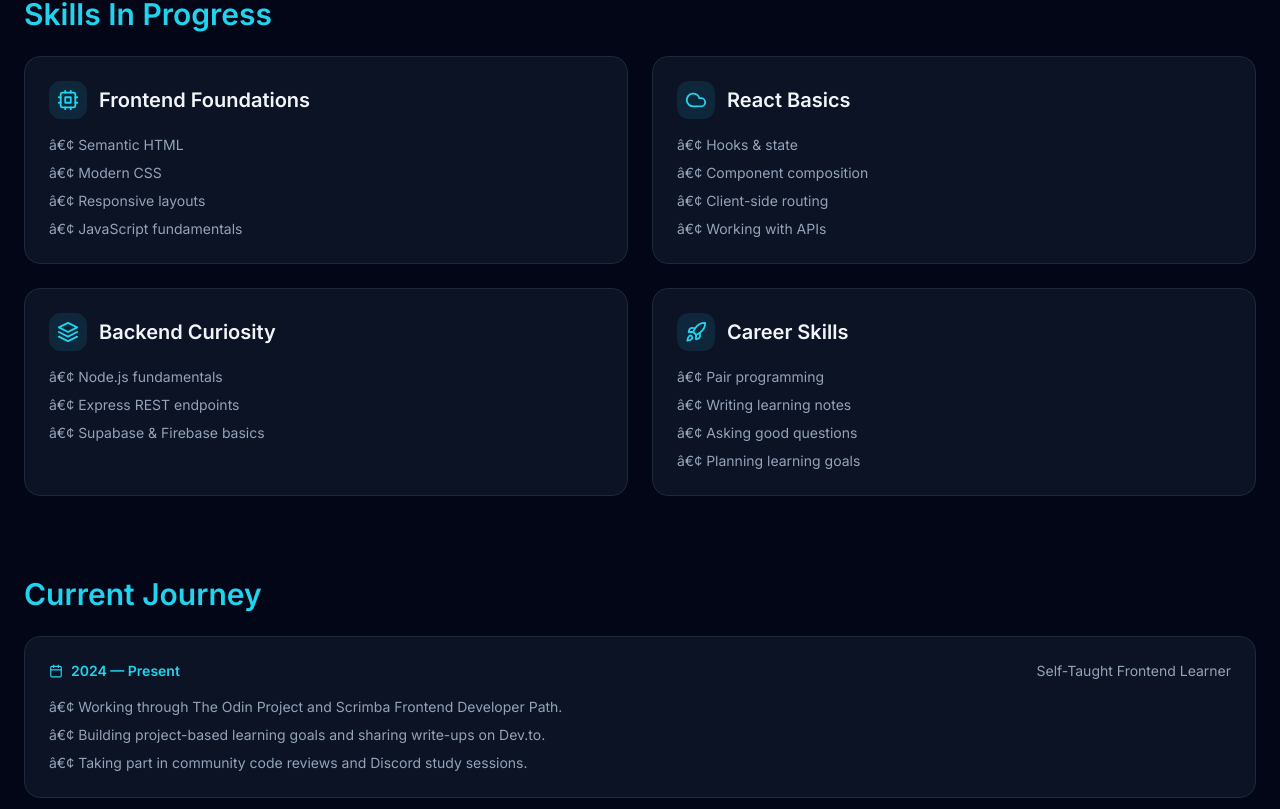
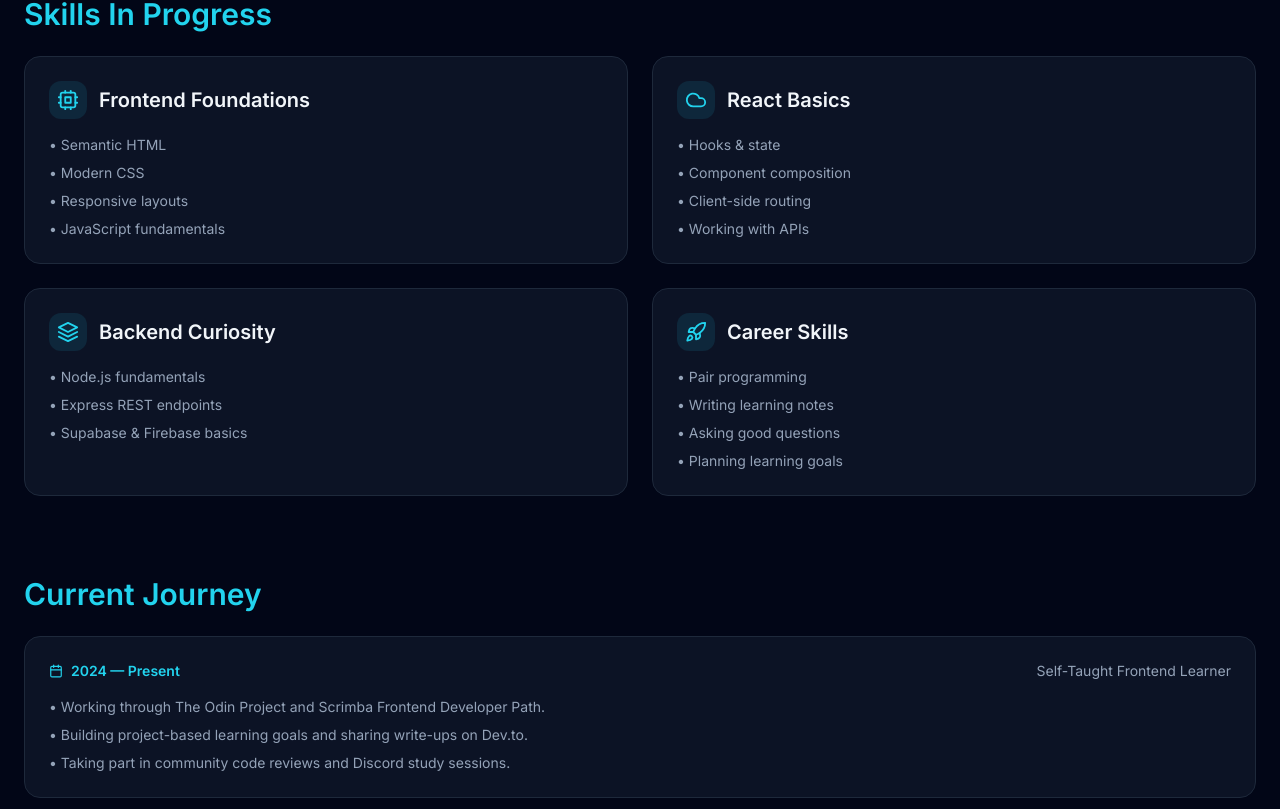
Before and after one commit to epritesh/personal-website, a React (Vite) app: page / in a window 1280 px wide. Shown: the part 1391-2200 px from the top of the page. Built offline with nearby package versions, Linux system fonts and the light colour scheme.

Commit message:
Fix bullet characters in skills and timeline lists

```diff
--- a/src/App.jsx
+++ b/src/App.jsx
@@ -287,7 +287,7 @@ function App() {
                 </div>
                 <ul className="mt-4 space-y-2 text-sm text-slate-400">
                   {domain.items.map((item) => (
-                    <li key={item}>â€¢ {item}</li>
+                    <li key={item}>&bull; {item}</li>
                   ))}
                 </ul>
               </div>
@@ -308,7 +308,7 @@ function App() {
                 </div>
                 <ul className="mt-4 space-y-2 text-sm text-slate-400">
                   {entry.bullets.map((bullet) => (
-                    <li key={bullet}>â€¢ {bullet}</li>
+                    <li key={bullet}>&bull; {bullet}</li>
                   ))}
                 </ul>
               </div>
```
